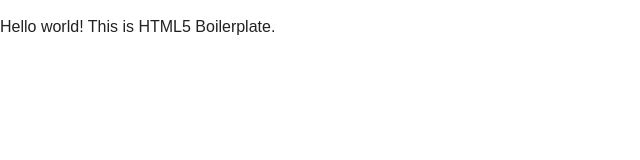
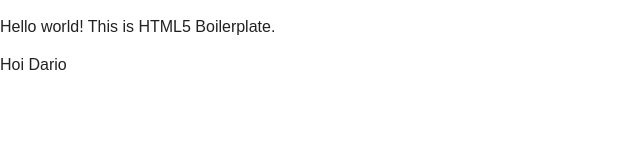
Before and after one commit to darioalbanesi/gitrepotest, a plain HTML site: page index.html in a window 1280 px wide. Shown: the full height of the page, 0-640 px from the left. Drawn offline with nearby package versions, Linux system fonts and the light colour scheme.

Commit message:
some changes

```diff
--- a/index.html
+++ b/index.html
@@ -24,6 +24,8 @@
         <!-- Add your site or application content here -->
         <p>Hello world! This is HTML5 Boilerplate.</p>
 
+        <p>Hoi Dario</p>
+
         <script src="//ajax.googleapis.com/ajax/libs/jquery/1.10.2/jquery.min.js"></script>
         <script>window.jQuery || document.write('<script src="js/vendor/jquery-1.10.2.min.js"><\/script>')</script>
         <script src="js/plugins.js"></script>
```
